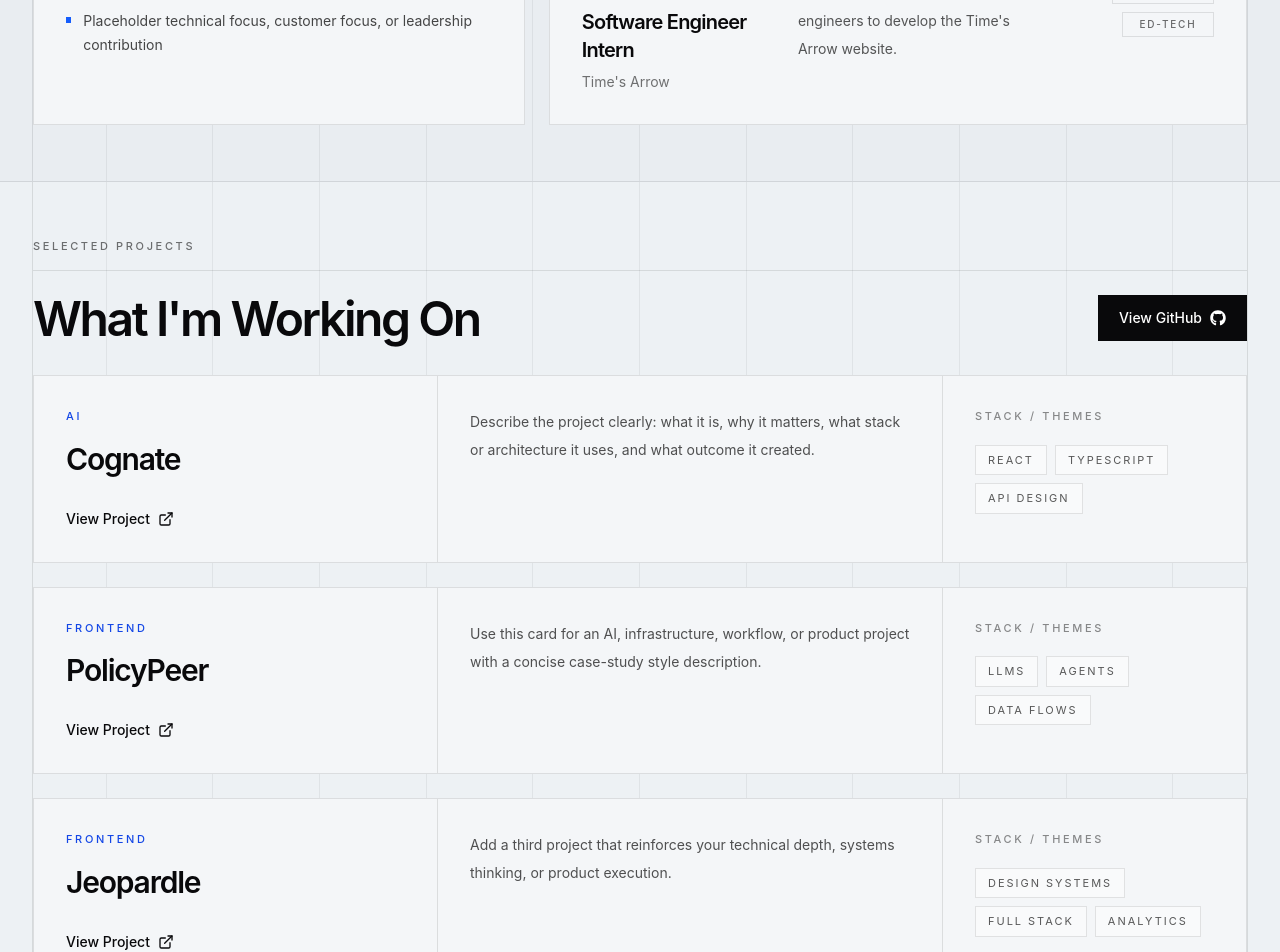
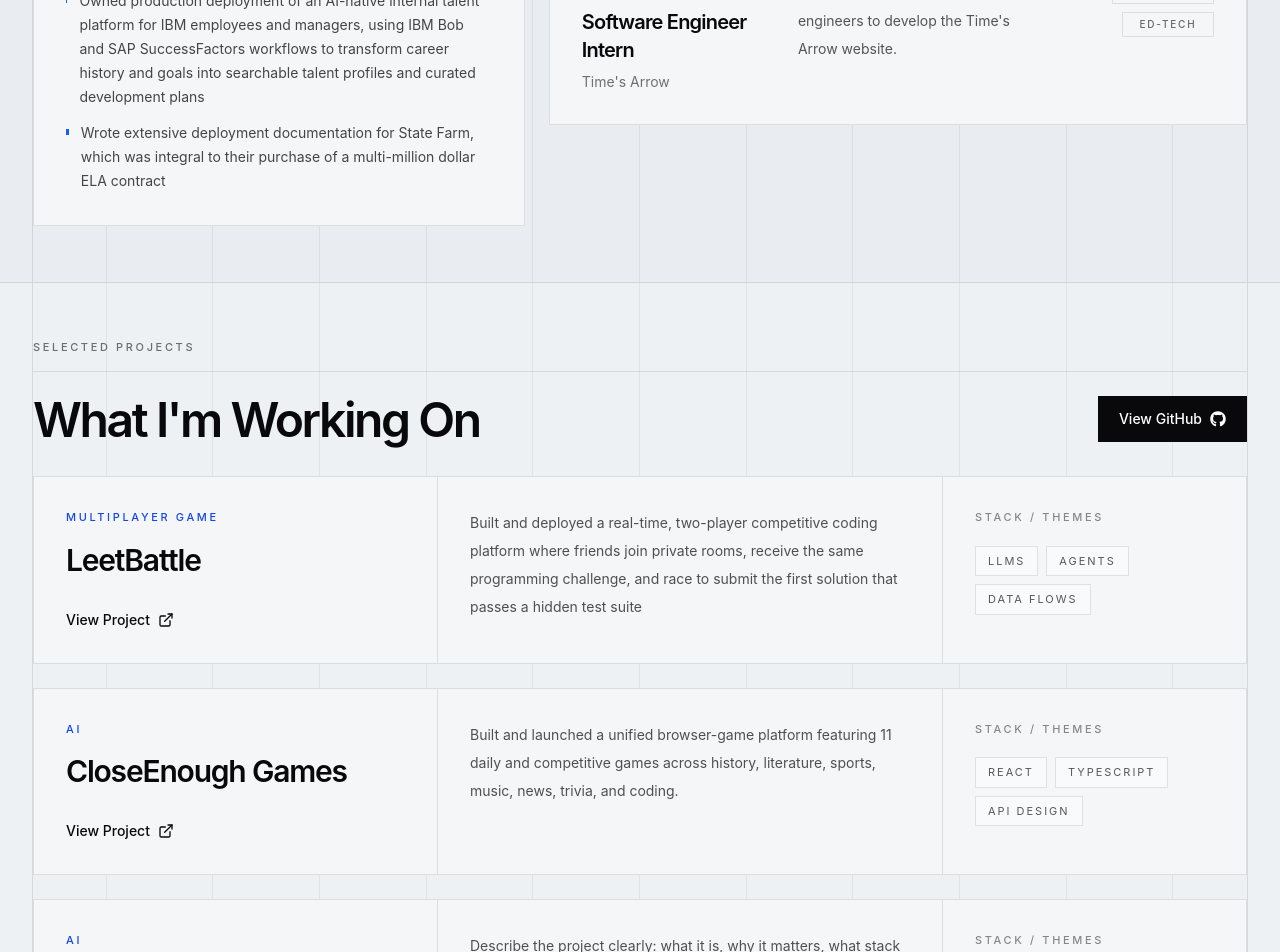
Before and after one commit to kevinshah-dev/personal-site, a React (Vite) app: page / in a window 1280 px wide. Shown: the part 1140-2092 px from the top of the page. Built offline with nearby package versions, Linux system fonts and the light colour scheme.

Commit message:
updated work experience and project experience

```diff
--- a/src/pages/Home.tsx
+++ b/src/pages/Home.tsx
@@ -20,15 +20,15 @@ import { posts } from "../data/posts";
 
 const currentRole = {
   eyebrow: "CURRENT ROLE",
-  title: "Platform Engineer",
+  title: "AI Forward Deployed Engineer",
   company: "IBM",
   period: "July 2025 — Present",
   summary:
     "Partnered with enterprise financial services clients to support the design and implementation of IBM’s Automation portfolio solutions",
   highlights: [
     "Led the implementation of IBM Quantum Safe Explorer at Mastercard",
-    "Placeholder cross-functional collaboration or ownership detail",
-    "Placeholder technical focus, customer focus, or leadership contribution",
+    "Owned production deployment of an AI-native internal talent platform for IBM employees and managers, using IBM Bob and SAP SuccessFactors workflows to transform career history and goals into searchable talent profiles and curated development plans",
+    "Wrote extensive deployment documentation for State Farm, which was integral to their purchase of a multi-million dollar ELA contract",
   ],
 };
 
@@ -61,28 +61,28 @@ const previousExperience = [
 
 const projects = [
   {
+    name: "LeetBattle",
+    category: "MULTIPLAYER GAME",
+    summary:
+      "Built and deployed a real-time, two-player competitive coding platform where friends join private rooms, receive the same programming challenge, and race to submit the first solution that passes a hidden test suite",
+    tags: ["LLMs", "Agents", "Data Flows"],
+    href: "https://leetbattle.cenough.games/",
+  },
+  {
+    name: "CloseEnough Games",
+    category: "AI",
+    summary:
+      "Built and launched a unified browser-game platform featuring 11 daily and competitive games across history, literature, sports, music, news, trivia, and coding. ",
+    tags: ["React", "TypeScript", "API Design"],
+    href: "https://cenough.games",
+  },
+  {
     name: "Cognate",
     category: "AI",
     summary:
       "Describe the project clearly: what it is, why it matters, what stack or architecture it uses, and what outcome it created.",
     tags: ["React", "TypeScript", "API Design"],
     href: "https://github.com/kevinshah-dev/cognate",
-  },
-  {
-    name: "PolicyPeer",
-    category: "FRONTEND",
-    summary:
-      "Use this card for an AI, infrastructure, workflow, or product project with a concise case-study style description.",
-    tags: ["LLMs", "Agents", "Data Flows"],
-    href: "https://policypeer.org",
-  },
-  {
-    name: "Jeopardle",
-    category: "FRONTEND",
-    summary:
-      "Add a third project that reinforces your technical depth, systems thinking, or product execution.",
-    tags: ["Design Systems", "Full Stack", "Analytics"],
-    href: "https://github.com/kevinshah-dev/jeopardle",
   },
 ];
 
```
